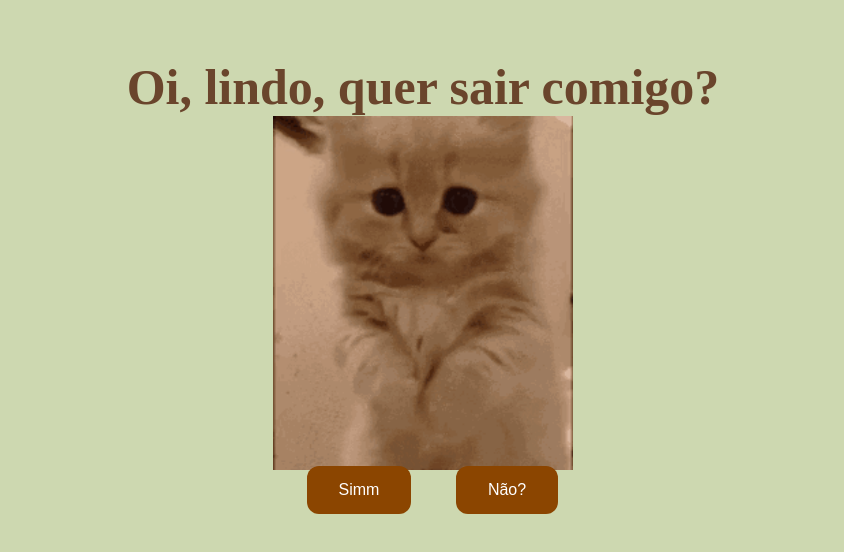
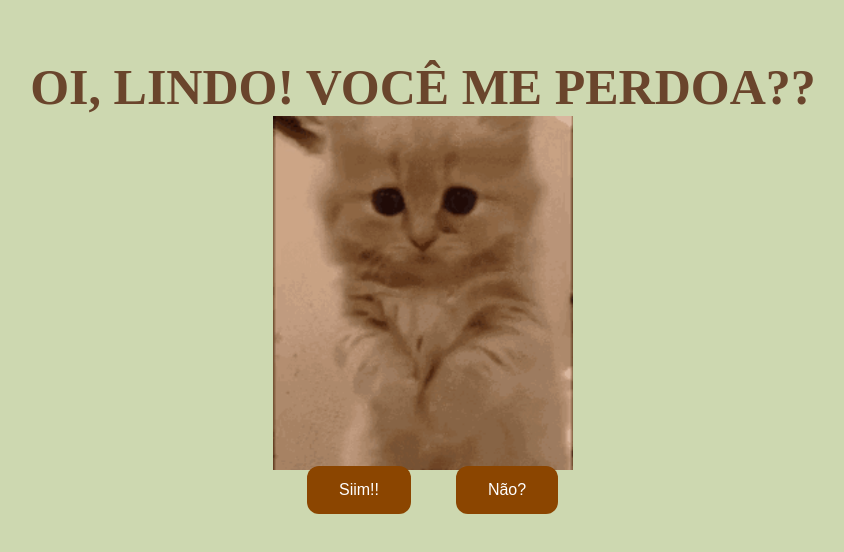
Before and after one commit to ignooy/Pro-hobi, a plain HTML site: page index.html in a window 1280 px wide. Shown: the part 144-696 px from the top of the page, without its empty margins (217-1061 px from the left). Drawn offline with Linux system fonts and the light colour scheme.

Commit message:
Update header text and button labels in index.html

```diff
--- a/index.html
+++ b/index.html
@@ -7,14 +7,14 @@
     <body>
         <div class="container">
             <div >
-                <h1 class = "header_text">Oi, lindo, quer sair comigo?</h1>
+                <h1 class = "header_text">OI, LINDO! VOCÊ ME PERDOA??</h1>
             </div>
             <div class="gif_container">
                 <img src="gato.gif" alt="Cute animated illustration" width="300px">
             </div>
             <div class = "buttons">
-                <button class="btn" id = "yesButton" onclick="nextPage()">Simm </button>
-                <button class="btn" id="noButton" onmouseover="moveButton()">Não? </button>
+                <button class="btn" id = "yesButton" onclick="nextPage()">Siim!! </button>
+                <button class="btn" id= "noButton" onmouseover="moveButton()">Não? </button>
                 <script>
                     function nextPage() {
                         window.location.href = "yes.html";
@@ -23,7 +23,7 @@
                     function moveButton() {
                         var x = Math.random() * (window.innerWidth - document.getElementById('noButton').offsetWidth);
                         var y = Math.random() * (window.innerHeight - document.getElementById('noButton').offsetHeight);
-                        var z = Math.random() * (window.innerHeight - document.getElementById('noButton').offsetHeight);
+                        var z = Math.random() * (window.innerWidth - document.getElementById('noButton').offsetWidth);
                         var w = Math.random() * (window.innerHeight - document.getElementById('noButton').offsetHeight);
                         document.getElementById('noButton').style.left = `${x}px`;
                         document.getElementById('noButton').style.top = `${y}px`;
```
